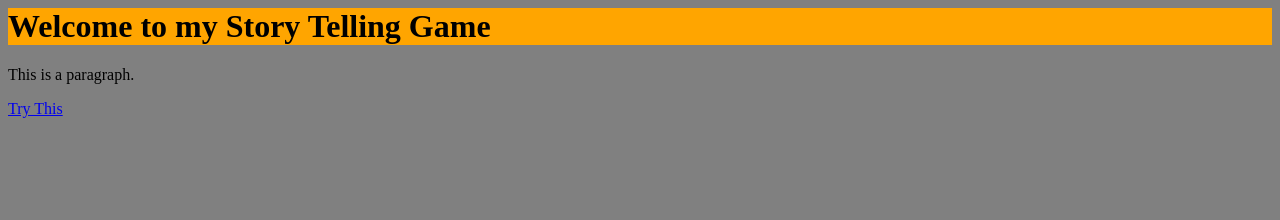
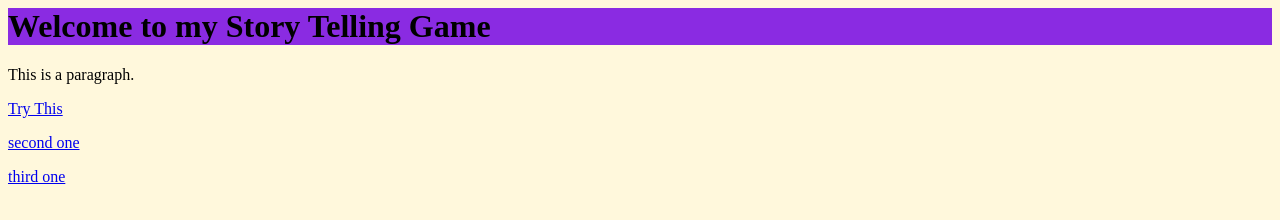
Before and after one commit to udaymondal/Story-Telling-Animation-Using-JS, a plain HTML site: page index.html in a window 1280 px wide. Drawn offline with Linux system fonts and the light colour scheme.

Commit message:
modified

```diff
--- a/index.html
+++ b/index.html
@@ -4,13 +4,19 @@
     <meta name="viewport" content="width=device-width, initial-scale=1.0">
     <title>JS Story Telling Games</title>
 </head>
-<body style="background-color:grey;">
+<body style="background-color:cornsilk;">
 
-    <h1 style="background-color:orange;">Welcome to my Story Telling Game</h1>
+    <h1 style="background-color:blueviolet;">Welcome to my Story Telling Game</h1>
     <p>This is a paragraph.</p>
     <p>
         <a href="../easing/easing_completed.html">Try This</a>
     </p>
+    <p>
+        <a href="../hero/story_complete.html">second one</a>
+    </p>
+    <p>
+        <a href="../pop/pop_completed.html">third one</a>
+    </p>
 
     </body>
 </html>
```
